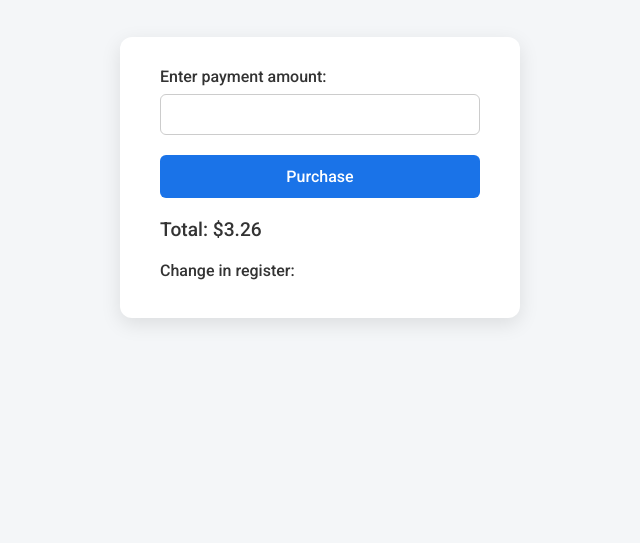
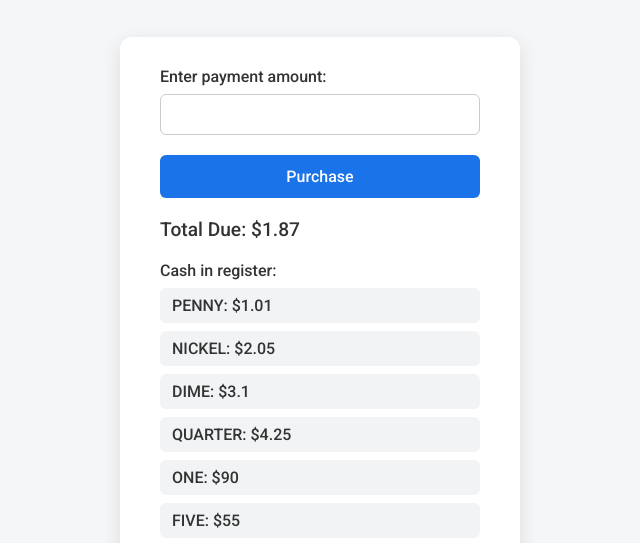
Before and after one commit to rajan-daniel/cashRegister, a plain HTML site: page index.html in a window 1280 px wide. Shown: the part 229-772 px from the top of the page, without its empty margins (320-960 px from the left). Drawn offline with Linux system fonts and the light colour scheme.

Commit message:
add source

```diff
--- a/index.html
+++ b/index.html
@@ -25,10 +25,10 @@
         <label id="cash-label">Enter payment amount:</label>
         <input id="cash" type="number"></input>
         <button id="purchase-btn" type="submit">Purchase</button>
-        <p>Total: $<span id="due">3.26</span></p>
+        <p>Total Due: $<span id="due">3.26</span></p>
 
         <!--register state-->
-        <label id="cash-in-drawer-label">Change in register:</label>
+        <label id="cash-in-drawer-label">Cash in register:</label>
         <ul id="cash-in-drawer">
 
         </ul>
--- a/script.js
+++ b/script.js
@@ -19,8 +19,27 @@ let cid = [
 
 // create a register object as a class that has a total and change
 class Register {
+    constructor() {
+        this.total = price;
+        this.change = cid;
+    }
 
+    // draw the CID elements into the cash in drawer element and update total due
+    update() {
+        due.textContent = this.total;
+        for(let i = 0; i < this.change.length; i++){
+            const li = document.createElement('li');
+            li.textContent = `${this.change[i][0]}: $${this.change[i][1]}`;
+            drawerCash.appendChild(li);
         }
+    }
+}
+
+const reg = new Register();
+reg.update();
 // create functions of a register purchase, update, reset
 
 // add event listener to purchase button with callback for functionality
+purchaseBtn.addEventListener(() => {
+
+});
--- a/styles.css
+++ b/styles.css
@@ -129,13 +129,7 @@ body {
     max-width: 400px;
     text-align: center;
     margin-bottom: 20px;
-
-
-    opacity: 0;
-    transform: translateY(20px);
-    transition: opacity 0.5s ease, transform 0.5s ease;
 }
-
 
 #result.visible {
     opacity: 1;
```
Lines whose indentation alone changed are shown as unchanged.
